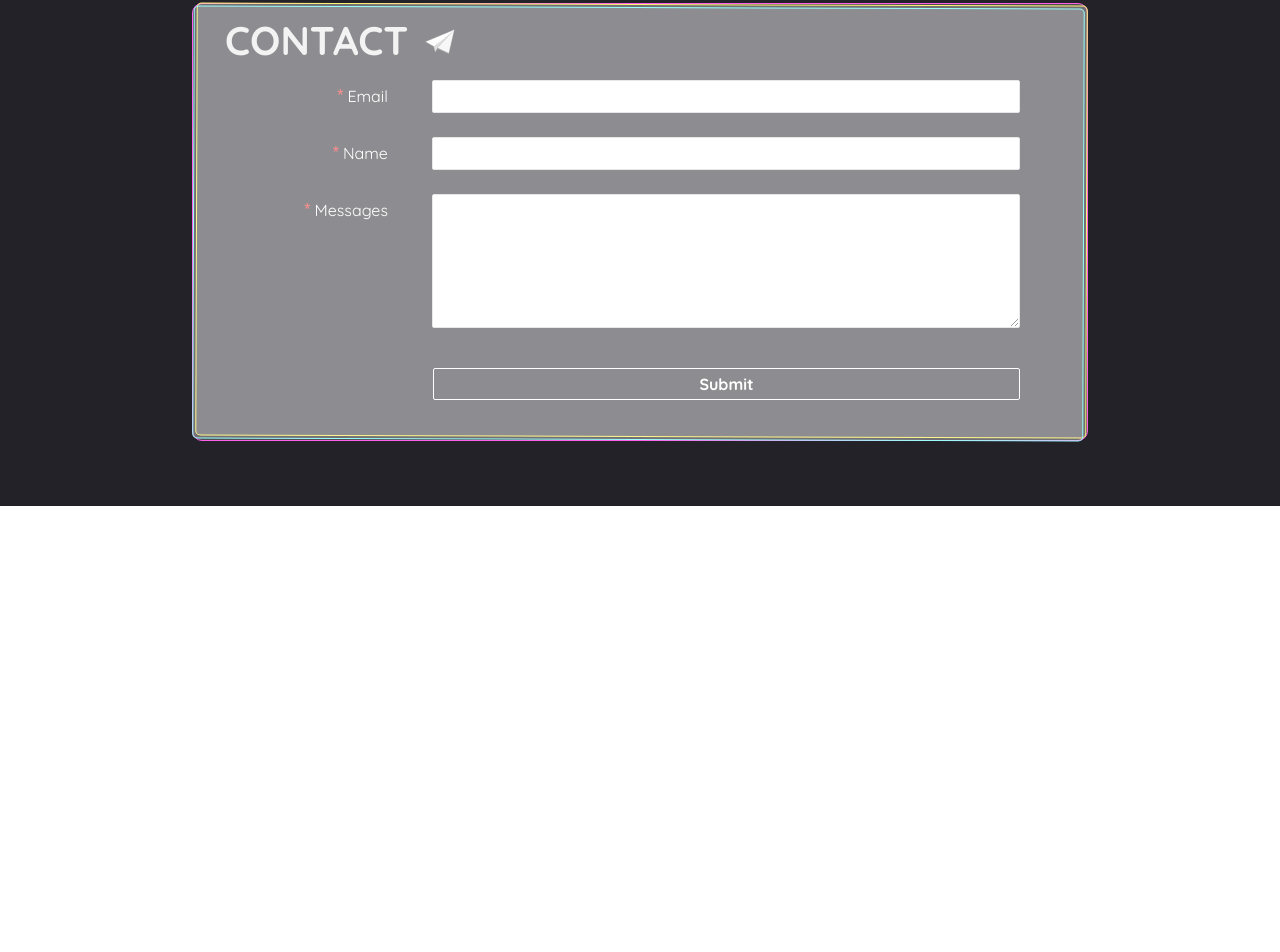
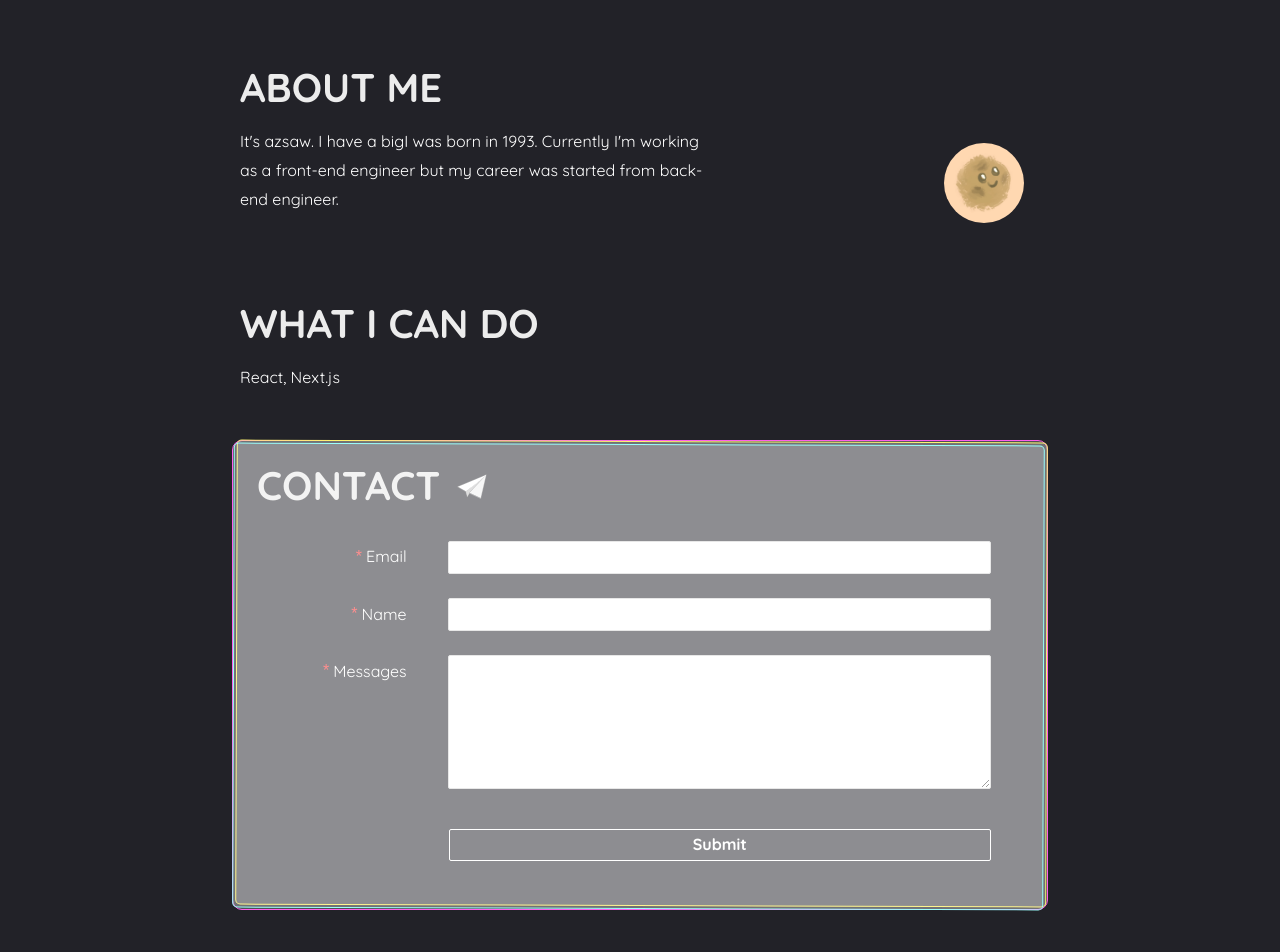
Before and after one commit to azusaw/azusaw_com, a Next.js app: page / in a window 1280 px wide. Shown: the part 294-1246 px from the top of the page. Before the commit the page ends 800 px from the top, so only its background shows below. Built offline with nearby package versions, Linux system fonts and the light colour scheme.

Commit message:
create sample component

```diff
--- /dev/null
+++ b/components/logo/AboutMe.tsx
@@ -0,0 +1,34 @@
+import React from "react"
+import { motion, useAnimation } from "framer-motion"
+import { Avatar, Button, Col, Form, Image, Input, message, Row } from "antd"
+import { HeartFilled } from "@ant-design/icons"
+import { useForm } from "antd/lib/form/Form"
+import colorStyle from "../../styles/color.module.css"
+import commonStyle from "../../styles/common.module.css"
+import sizeStyle from "../../styles/size.module.css"
+import spaceStyle from "../../styles/space.module.css"
+
+const AboutMe: React.FC = () => {
+  return (
+    <div className={commonStyle.container}>
+      <h2 className={commonStyle.head}>{"ABOUT ME"}</h2>
+      <Row>
+        <Col md={{ span: 14 }} sm={{ span: 24 }}>
+          {"It's azsaw. I have a bigI was born in 1993."}{" "}
+          {
+            "Currently I'm working as a front-end engineer but my career was started from back-end engineer. "
+          }
+        </Col>
+        <Col
+          md={{ offset: 1, span: 9 }}
+          sm={{ span: 24 }}
+          className={`${spaceStyle.alignRight} ${spaceStyle.pa10}`}
+        >
+          {/*TODO: make portrait*/}
+          <Avatar size={80} src="/images/Tinny.jpg" />
+        </Col>
+      </Row>
+    </div>
+  )
+}
+export default AboutMe
--- a/components/logo/ContactForm.tsx
+++ b/components/logo/ContactForm.tsx
@@ -82,7 +82,13 @@ const ContactForm: React.FC = () => {
           onClick={mailSendAnimationStart}
         />
       </motion.span>
-      <Form {...layout} form={form} colon={false} onFinish={sendGoogleForm}>
+      <Form
+        {...layout}
+        form={form}
+        colon={false}
+        onFinish={sendGoogleForm}
+        className={spaceStyle.mt10}
+      >
         <Form.Item
           name="email"
           label={<span className={colorStyle.white}>{"Email"}</span>}
--- /dev/null
+++ b/components/logo/WhatICanDo.tsx
@@ -0,0 +1,19 @@
+import React from "react"
+import { motion, useAnimation } from "framer-motion"
+import { Button, Form, Image, Input, message } from "antd"
+import { HeartFilled } from "@ant-design/icons"
+import { useForm } from "antd/lib/form/Form"
+import colorStyle from "../../styles/color.module.css"
+import commonStyle from "../../styles/common.module.css"
+import sizeStyle from "../../styles/size.module.css"
+import spaceStyle from "../../styles/space.module.css"
+
+const WhatICanDo: React.FC = () => {
+  return (
+    <div className={commonStyle.container}>
+      <h2 className={commonStyle.head}>{"WHAT I CAN DO"}</h2>
+      {"React, Next.js"}
+    </div>
+  )
+}
+export default WhatICanDo
--- a/layouts/PageLayout.tsx
+++ b/layouts/PageLayout.tsx
@@ -29,9 +29,9 @@ export default function PageLayout({ title, children }) {
         <Head>
           <title>{title}</title>
         </Head>
-        <div className={spaceStyle.mxAuto} style={{ maxWidth: "60rem" }}>
+        <div className={spaceStyle.mxAuto} style={{ maxWidth: "55rem" }}>
           <div
-            className={spaceStyle.pa05}
+            className={`${commonStyle.header} ${spaceStyle.pa05}`}
             style={{
               position: "sticky",
               top: "20px",
@@ -44,10 +44,7 @@ export default function PageLayout({ title, children }) {
               <SiteLogo />
             </span>
             {!isMobile && (
-              <span
-                className={spaceStyle.floatRight}
-                style={{ position: "relative" }}
-              >
+              <span className={spaceStyle.floatRight}>
                 <GithubFilled className={commonStyle.iconButton} />
                 <LinkedinFilled className={commonStyle.iconButton} />
                 <InstagramFilled className={commonStyle.iconButton} />
@@ -56,9 +53,20 @@ export default function PageLayout({ title, children }) {
             )}
           </div>
           <div style={{ paddingTop: "20px" }}>
-            <div className={`${commonStyle.relative} ${spaceStyle.pa20}`}>
+            <div className={`${commonStyle.relative} ${spaceStyle.px20}`}>
               {children}
             </div>
+          </div>
+          <div
+            className={`${colorStyle.white} ${sizeStyle.fontSmall} ${spaceStyle.py10} ${spaceStyle.alignRight}`}
+          >
+            {`Copyright ${new Date().getFullYear()} `}
+            <Link href="/">
+              <span className={`${commonStyle.bold} ${commonStyle.pointer}`}>
+                {"azusaw.work"}
+              </span>
+            </Link>
+            {` All rights reserved.`}
           </div>
         </div>
       </div>
--- a/pages/index.tsx
+++ b/pages/index.tsx
@@ -1,16 +1,19 @@
 import React from "react"
 import { LikeFilled, MailFilled } from "@ant-design/icons"
+import PageLayout from "../layouts/PageLayout"
+import AboutMe from "../components/logo/AboutMe"
 import ContactForm from "../components/logo/ContactForm"
-import PageLayout from "../layouts/PageLayout"
 import colorStyle from "../styles/color.module.css"
 import commonStyle from "../styles/common.module.css"
 import sizeStyle from "../styles/size.module.css"
 import spaceStyle from "../styles/space.module.css"
+import WhatICanDo from "../components/logo/WhatICanDo"
 
 const IndexPage: React.FC = () => {
   return (
     <PageLayout title={"azusaw.work"}>
       <div className={`${colorStyle.white} ${sizeStyle.lineLarge} `}>
+        <div className={commonStyle.container}>
           {"I'm a software engineer in Tokyo."}
           <br />
           {"I'm in the journey to improve my development skills and myself."}
@@ -35,6 +38,9 @@ const IndexPage: React.FC = () => {
               </span>
             </span>
           </div>
+        </div>
+        <AboutMe />
+        <WhatICanDo />
         <ContactForm />
       </div>
     </PageLayout>
--- a/styles/common.module.css
+++ b/styles/common.module.css
@@ -83,16 +83,19 @@
   box-shadow: 0 0 20px 0 #fff;
   transition: .5s ;
 }
-.box{
+.container, .box {
+  margin: 2rem 0;
+  padding: 1rem 0.5rem;
+}
+.box {
   position: relative;
-  margin: 2rem 0;
-  padding: 1rem 2rem;
+  padding: 1.5rem;
   color: #fff;
   border: solid 1px #ff5eeb;
   border-radius: 10px;
   background-color: rgba(255,255,255, 0.2);
 }
-.box:before, .box:after{
+.box:before, .box:after {
   content:'';
   position: absolute;
   pointer-events: none;
@@ -102,13 +105,13 @@
   background-color: rgba(255, 255, 255, 0.2);
   z-index: 1;
 }
-.box:before{
+.box:before {
   top: 0;
   left: 3px;
   border: solid 1px #fff471;
   transform: rotate(0.2deg);
 }
-.box:after{
+.box:after {
   top: 3px;
   left:0;
   border: solid 1px #9afffd;
--- a/styles/size.module.css
+++ b/styles/size.module.css
@@ -42,10 +42,10 @@
   height: 100%;
 }
 .fontXSmall {
-  font-size: 0.7rem;
+  font-size: 0.8rem;
 }
 .fontSmall {
-  font-size: 0.8rem;
+  font-size: 0.9rem;
 }
 .fontMiddle {
   font-size: 1.1rem;
--- a/styles/space.module.css
+++ b/styles/space.module.css
@@ -124,6 +124,10 @@
   padding-left: 1rem;
   padding-right: 1rem;
 }
+.px20 {
+  padding-left: 2rem;
+  padding-right: 2rem;
+}
 .py05 {
   padding-top: 0.5rem;
   padding-bottom: 0.5rem;
```
Also changed, not shown: public/images/Tinny.jpg (added). Lines whose indentation alone changed are shown as unchanged.
